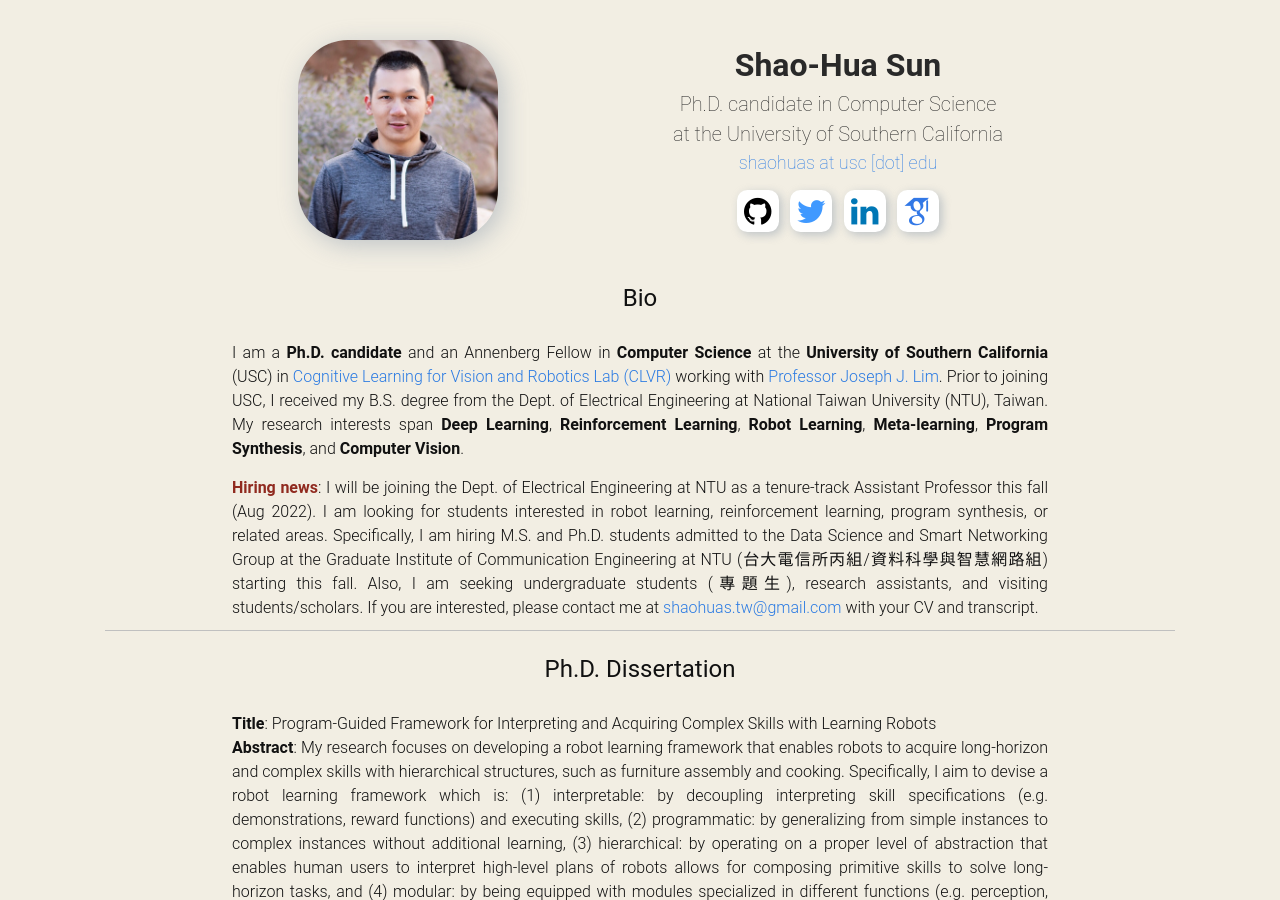
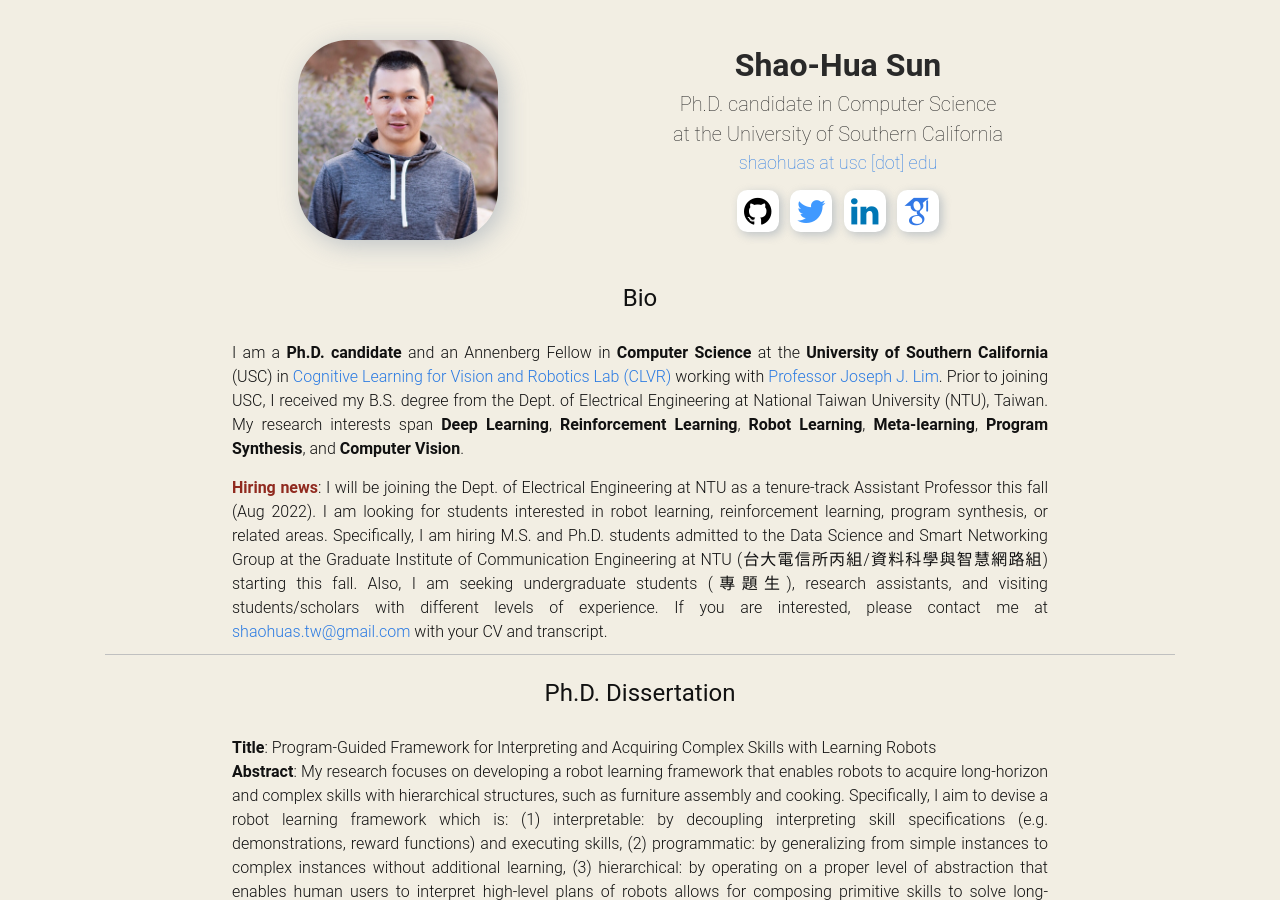
Before and after one commit to shaohua0116/shaohua0116.github.io, a Jekyll site: the page built from index.html, in a window 1280 px wide and 900 px high. Built offline with Jekyll 4.4.1, drawn with Linux system fonts in a browser that asks for light colours; some web fonts are replaced.

Commit message:
add hiring news

```diff
--- a/_data/bio.yml
+++ b/_data/bio.yml
@@ -8,7 +8,7 @@
   title:    ""
   content:
     me: "I am a <strong>Ph.D. candidate</strong> and an Annenberg Fellow in <strong>Computer Science</strong> at the <strong>University of Southern California</strong> (USC) in <a href='http://clvrai.com/'  target='_blank'>Cognitive Learning for Vision and Robotics Lab (CLVR)</a> working with <a href='http://people.csail.mit.edu/lim/' target='_blank'>Professor Joseph J. Lim</a>. Prior to joining USC, I received my B.S. degree from the Dept. of Electrical Engineering at National Taiwan University (NTU), Taiwan. My research interests span <strong>Deep Learning</strong>, <strong>Reinforcement Learning</strong>, <strong>Robot Learning</strong>, <strong>Meta-learning</strong>, <strong> Program Synthesis</strong>, and <strong>Computer Vision</strong>."
-    hiring: "<span style='color: #902a1f;'><b>Hiring news</b></span>: I will be joining the Dept. of Electrical Engineering at NTU as a tenure-track Assistant Professor this fall (Aug 2022). I am looking for students interested in robot learning, reinforcement learning, program synthesis, or related areas. Specifically, I am hiring M.S. and Ph.D. students admitted to the Data Science and Smart Networking Group at the Graduate Institute of Communication Engineering at NTU (台大電信所丙組/資料科學與智慧網路組) starting this fall. Also, I am seeking undergraduate students (專題生), research assistants, and visiting students/scholars. If you are interested, please contact me at <a href = 'mailto: shaohuas.tw@gmail.com'>shaohuas.tw@gmail.com</a> with your CV and transcript."
+    hiring: "<span style='color: #902a1f;'><b>Hiring news</b></span>: I will be joining the Dept. of Electrical Engineering at NTU as a tenure-track Assistant Professor this fall (Aug 2022). I am looking for students interested in robot learning, reinforcement learning, program synthesis, or related areas. Specifically, I am hiring M.S. and Ph.D. students admitted to the Data Science and Smart Networking Group at the Graduate Institute of Communication Engineering at NTU (台大電信所丙組/資料科學與智慧網路組) starting this fall. Also, I am seeking undergraduate students (專題生), research assistants, and visiting students/scholars with different levels of experience. If you are interested, please contact me at <a href = 'mailto: shaohuas.tw@gmail.com'>shaohuas.tw@gmail.com</a> with your CV and transcript."
 short:
   date:
   title:  "Shao-Hua Sun"
```
